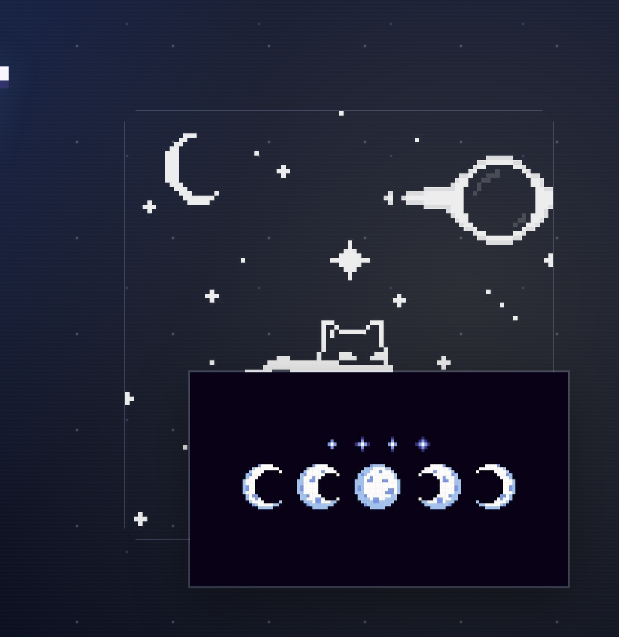
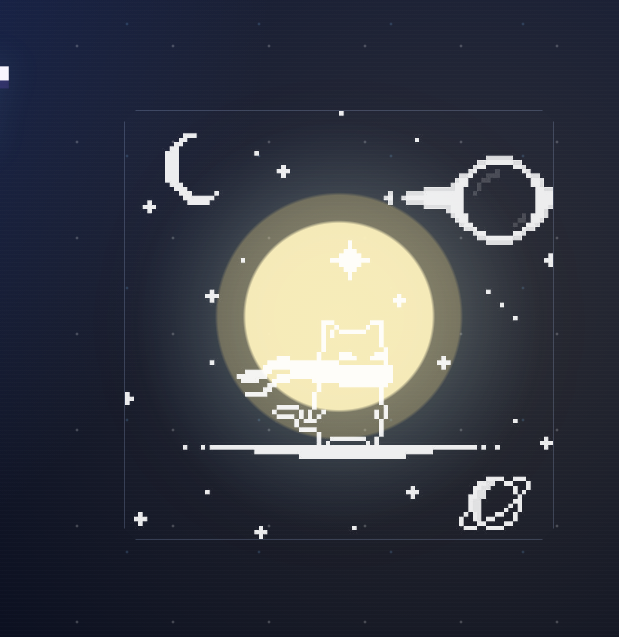
Before and after one commit to yaibatamado/DiscordBot, a website: page docs/index.html in a window 1280 px wide. Shown: the part 122-759 px from the top of the page, 661-1280 px from the left. Drawn offline with Linux system fonts and the light colour scheme.

Commit message:
Restore moon glow hero artwork

```diff
--- a/docs/index.html
+++ b/docs/index.html
@@ -339,6 +339,18 @@
       place-items: center;
     }
 
+    .moon-ring {
+      position: absolute;
+      width: min(86vw, 430px);
+      aspect-ratio: 1;
+      border-radius: 50%;
+      background:
+        radial-gradient(circle at 50% 48%, rgba(255, 243, 190, .95) 0 30%, rgba(255, 226, 138, .28) 31% 39%, transparent 40%),
+        radial-gradient(circle, rgba(130, 199, 255, .25), transparent 68%);
+      filter: drop-shadow(0 0 50px rgba(255, 226, 138, .28));
+      image-rendering: pixelated;
+    }
+
     .hero-art .cat {
       position: relative;
       width: min(78vw, 430px);
@@ -348,16 +360,6 @@
       mix-blend-mode: screen;
       opacity: .92;
       clip-path: polygon(12px 0, calc(100% - 12px) 0, 100% 12px, 100% calc(100% - 12px), calc(100% - 12px) 100%, 12px 100%, 0 calc(100% - 12px), 0 12px);
-    }
-
-    .moon-banner {
-      position: absolute;
-      right: 0;
-      bottom: 16px;
-      width: min(72vw, 380px);
-      border: 1px solid var(--line);
-      box-shadow: var(--pixel);
-      image-rendering: pixelated;
     }
 
     section {
@@ -597,12 +599,9 @@
     }
 
     @media (prefers-reduced-motion: no-preference) {
-      .brand img {
+      .brand img,
+      .moon-ring {
         animation: floaty 5s ease-in-out infinite;
-      }
-
-      .moon-banner {
-        animation: floaty 6s ease-in-out infinite reverse;
       }
 
       @keyframes floaty {
@@ -674,8 +673,8 @@
       </div>
 
       <div class="hero-art" aria-hidden="true">
+        <div class="moon-ring"></div>
         <img class="cat" src="assets/cat-pixel-art.jpg" alt="">
-        <img class="moon-banner" src="assets/moon-banner.jpg" alt="">
       </div>
     </section>
 
```
